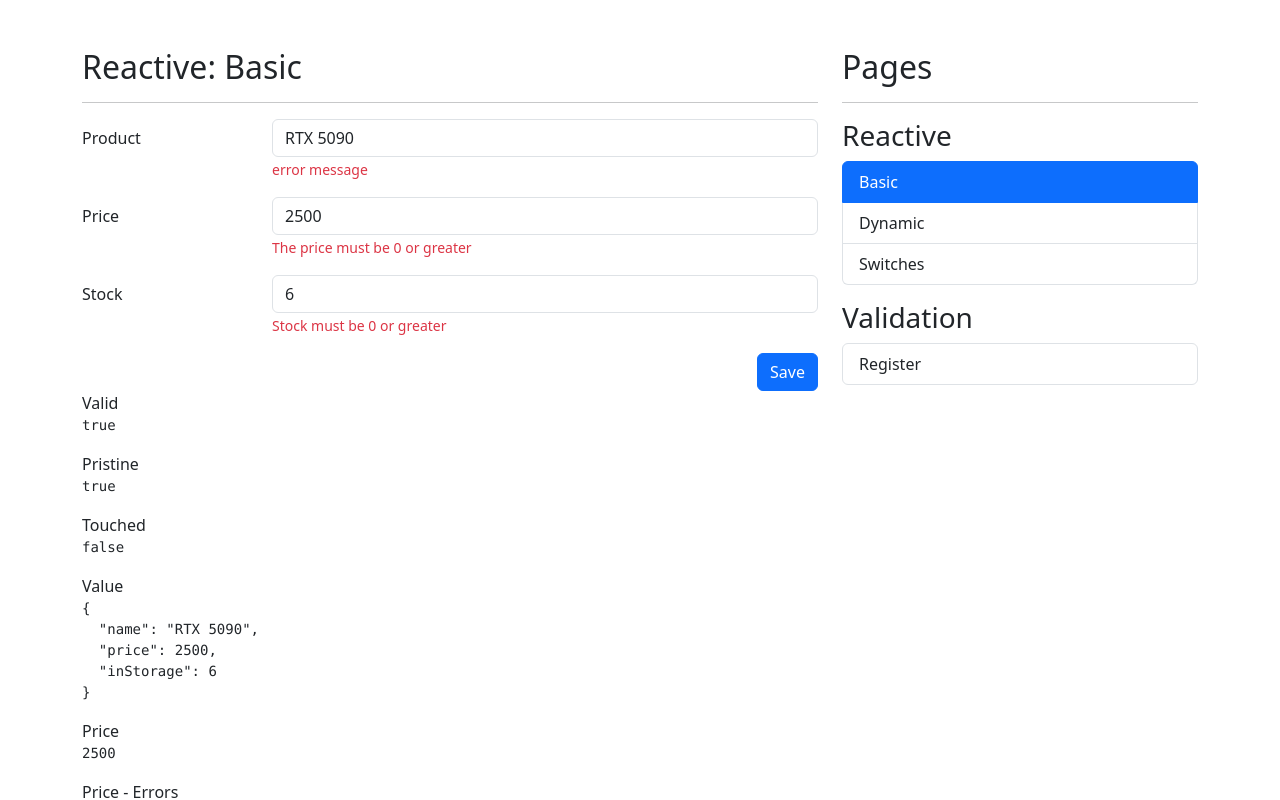
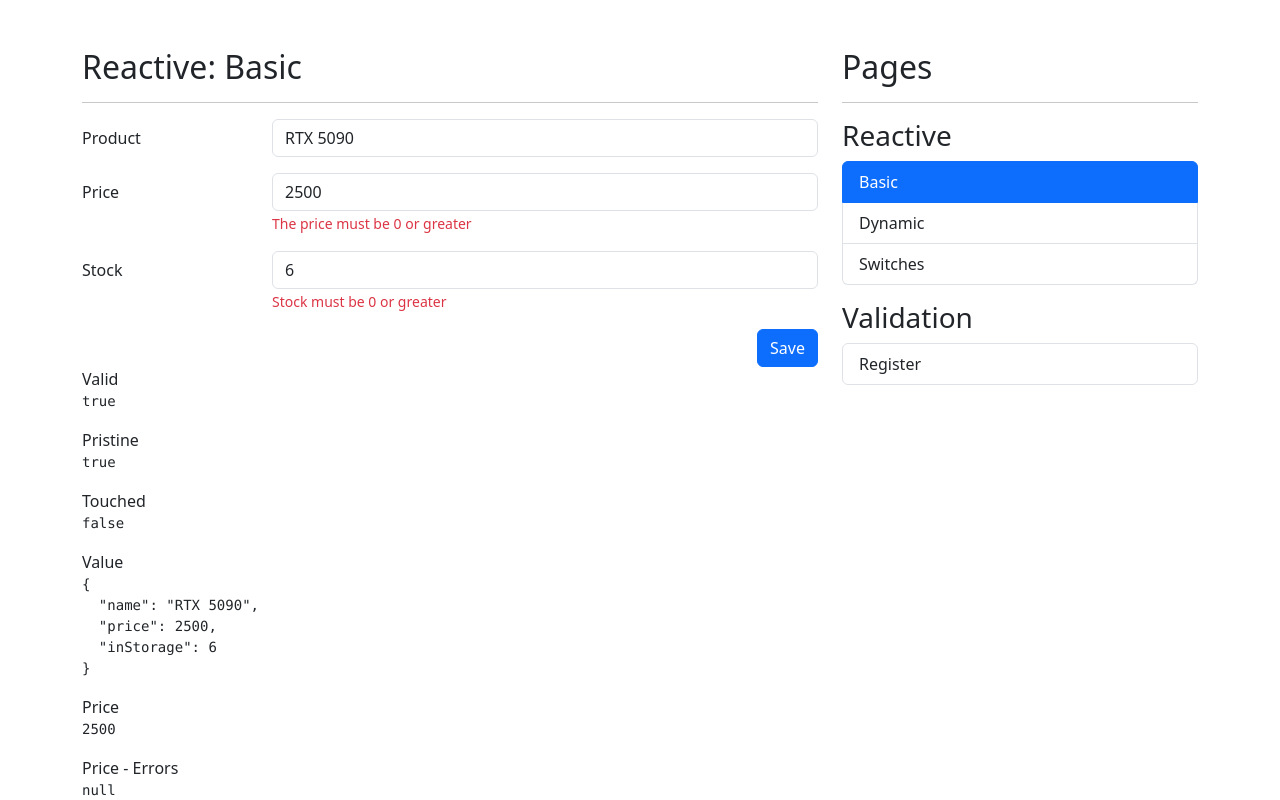
Before and after one commit to MuhamadIffatullathoif/angular-form-app, an Angular app: page /reactive/basic in a window 1280 px wide. Shown: the top 800 px of the page. Built offline with nearby package versions, Linux system fonts and the light colour scheme.

Commit message:
08. Show validation errors on screen

```diff
--- a/src/app/reactive/pages/basic-page/basic-page.component.html
+++ b/src/app/reactive/pages/basic-page/basic-page.component.html
@@ -17,9 +17,11 @@
                  formControlName="name"
           >
 
-          <span class="form-text text-danger">
-            <!-- it must be 3 letters -->
-            error message
+          <span *ngIf="myForm.controls['name'].getError('required') && myForm.controls['name'].touched" class="form-text text-danger">
+            This field is required
+          </span>
+          <span *ngIf="myForm.controls['name'].getError('minlength') && myForm.controls['name'].touched" class="form-text text-danger">
+            This field require a minimum 3 letters
           </span>
         </div>
       </div>
--- a/src/app/reactive/pages/basic-page/basic-page.component.ts
+++ b/src/app/reactive/pages/basic-page/basic-page.component.ts
@@ -32,7 +32,10 @@ export class BasicPageComponent implements OnInit{
   }
 
   onSave(): void {
-    if (this.myForm.invalid) return;
+    if (this.myForm.invalid) {
+      this.myForm.markAllAsTouched();
+      return;
+    }
     console.log(this.myForm.value)
     this.myForm.reset({price: 10, inStorage: 0});
   }
```
